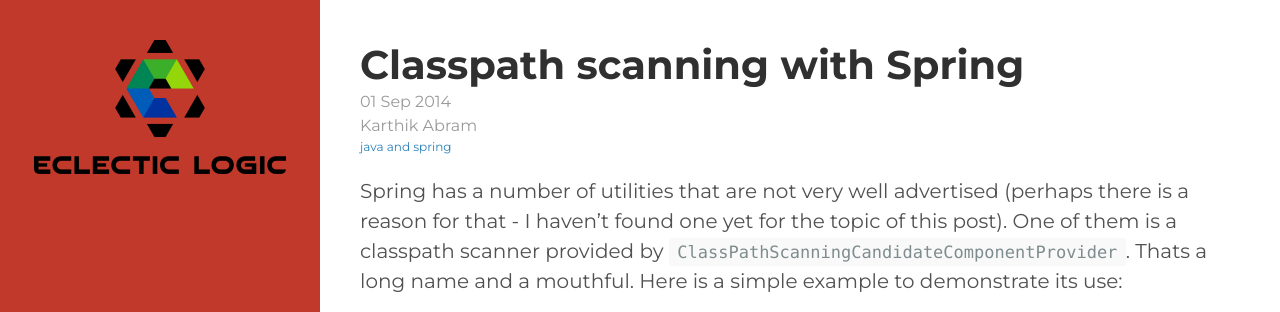
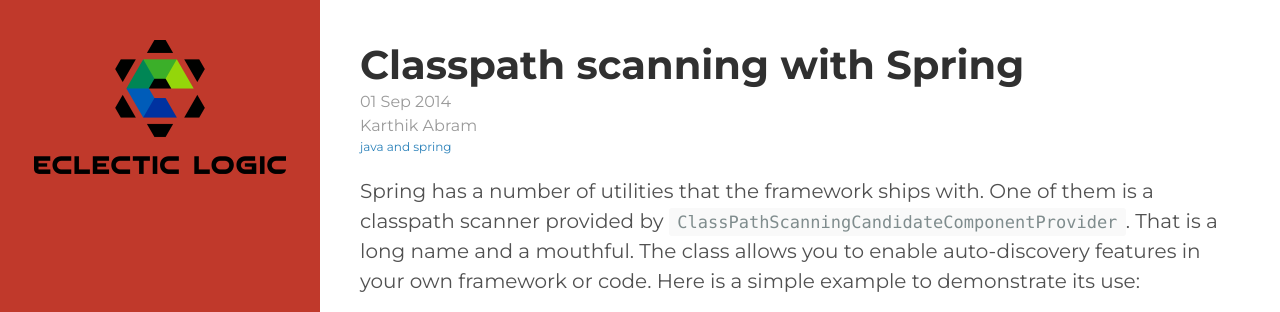
Before and after one commit to eclecticlogic/eclecticlogic.github.io, a Jekyll site: the page built from _posts/2014-09-01-classpath-scanning.md, in a window 1280 px wide and 1286 px high, cut to the strip 0-312 px from the top of the window. Built offline with Jekyll 4.4.1, drawn with Linux system fonts in a browser that asks for light colours; nearby versions of some CDN libraries; Markdown is read by kramdown in place of the engine named in the settings; comment, search, counter and statistics services are not loaded.

Commit message:
small edits

```diff
--- a/_posts/2014-09-01-classpath-scanning.md
+++ b/_posts/2014-09-01-classpath-scanning.md
@@ -5,7 +5,7 @@ author: Karthik Abram
 tags: java spring
 ---
 
-Spring has a number of utilities that are not very well advertised (perhaps there is a reason for that - I haven't found one yet for the topic of this post). One of them is a classpath scanner provided by `ClassPathScanningCandidateComponentProvider`. Thats a long name and a mouthful. Here is a simple example to demonstrate its use:
+Spring has a number of utilities that the framework ships with. One of them is a classpath scanner provided by `ClassPathScanningCandidateComponentProvider`. That is a long name and a mouthful. The class allows you to enable auto-discovery features in your own framework or code. Here is a simple example to demonstrate its use:
 
 {% gist eclecticlogic/7551622 SpringClasspathScanner.java %}
 
```
